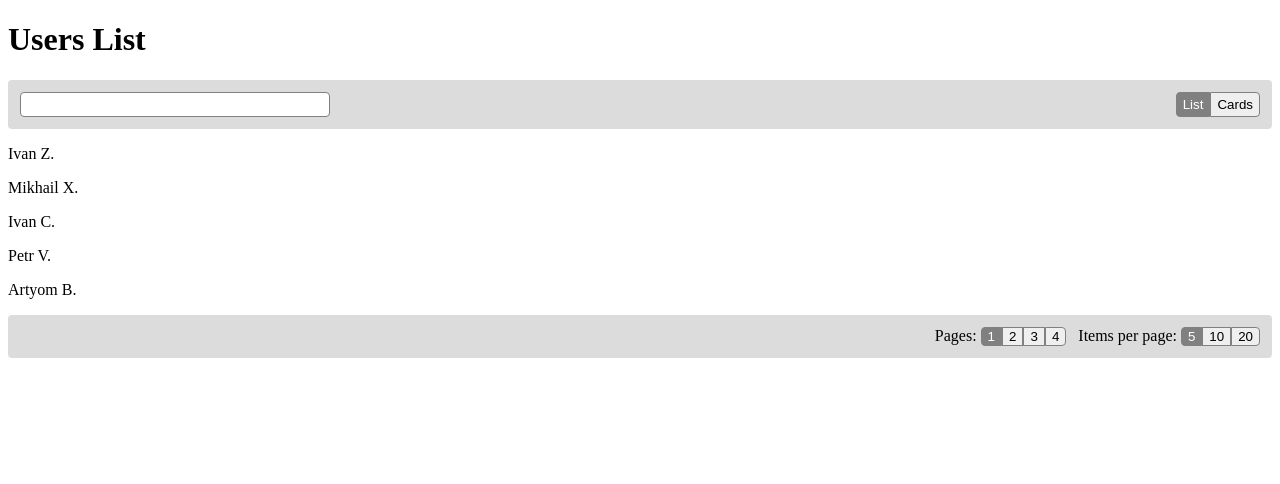
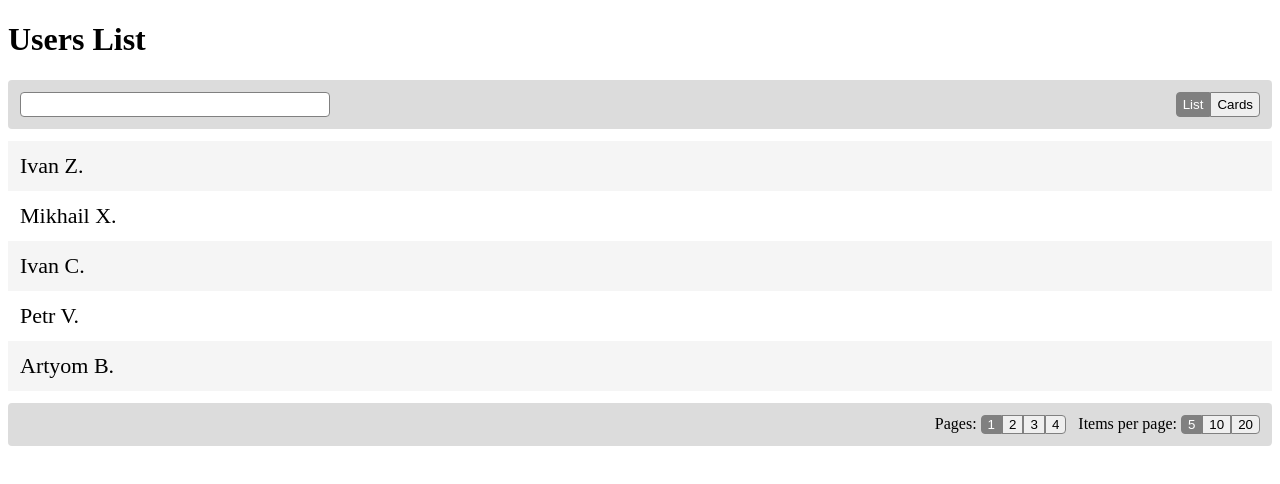
Before and after one commit to nizami/user-list, an Angular app: page / in a window 1280 px wide. Shown: the top 484 px of the page. Built offline with nearby package versions, Linux system fonts and the light colour scheme.

Commit message:
Update user list item

```diff
--- a/src/app/users-list/user-list-item/user-list-item.component.html
+++ b/src/app/users-list/user-list-item/user-list-item.component.html
@@ -1 +1 @@
-<p>{{ user.user_name }}</p>
+<div>{{ user.user_name }}</div>
--- a/src/app/users-list/user-list-item/user-list-item.component.scss
+++ b/src/app/users-list/user-list-item/user-list-item.component.scss
@@ -0,0 +1,10 @@
+:host {
+  display: block;
+  padding: 12px;
+  margin: 0;
+  font-size: 22px;
+
+  &:nth-child(odd) {
+    background-color: rgb(245, 245, 245);
+  }
+}
--- a/src/app/users-list/users-list.component.html
+++ b/src/app/users-list/users-list.component.html
@@ -17,7 +17,7 @@
   </button>
 </form>
 
-<div>
+<div class="main">
   @if (loading) {
     <h2>Loading</h2>
   }
--- a/src/app/users-list/users-list.component.scss
+++ b/src/app/users-list/users-list.component.scss
@@ -49,6 +49,10 @@
   }
 }
 
+.main {
+  padding: 12px 0;
+}
+
 .footer {
   span {
     margin: 0 4px 0 12px;
```
